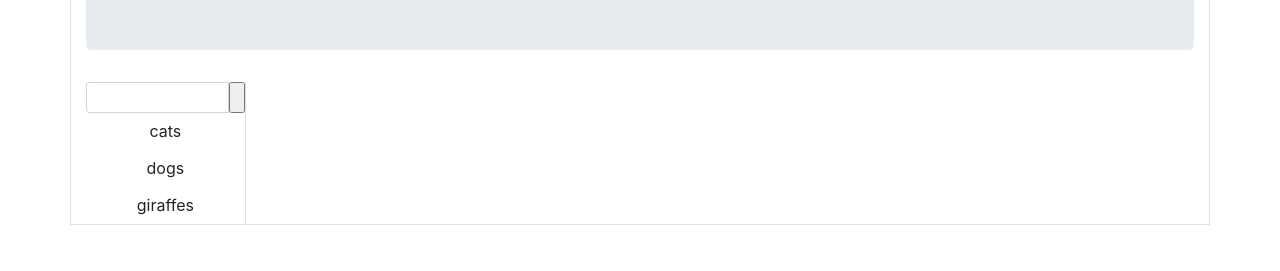
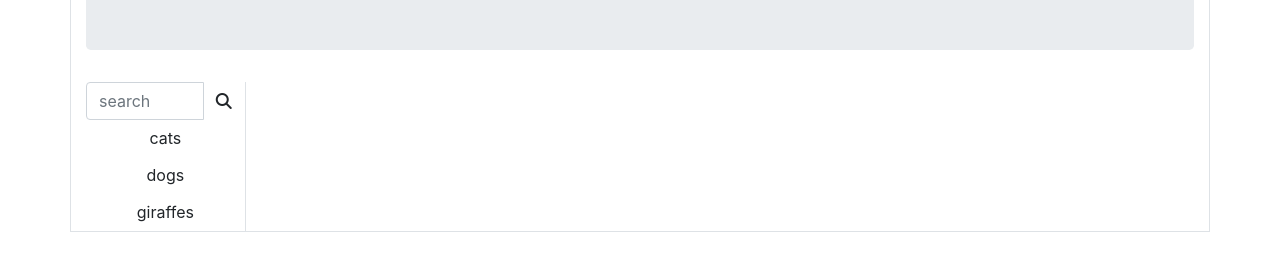
Before and after one commit to bcandyman/GifTastic, a plain HTML site: page index copy.html in a window 1280 px wide. Shown: the part 125-396 px from the top of the page. Drawn offline with nearby package versions, Linux system fonts and the light colour scheme.

Commit message:
Added form tag to search field. Added search icon to search button.

```diff
--- a/index copy.html
+++ b/index copy.html
@@ -24,17 +24,16 @@
 			<div class="jumbotron"><h2>GifTastic!!</h2></div>
 			<div class="row">
 				<div class="col-2">
+
 					<div class="btn-group-vertical topics border-right" role="group">
-						<div class="input-group input-group-sm">
-							<input
-								id="search-string"
-								type="text"
-								class="form-control"
-								aria-label="Sizing example input"
-								aria-describedby="inputGroup-sizing-sm"
-							/>
-							<input id="addItem" type="button" />
-						</div>
+                        <form>
+                            <div class="input-group">
+                                <input type="text" class="form-control" id="search-string" placeholder="search" aria-label="Recipient's username" aria-describedby="button-addon2">
+                                <div class="input-group-append">
+                                    <button class="btn fas fa-search btn-customize" id="addItem" type="button"></button>
+                                </div>
+                            </div>
+                        </form>
 					</div>
 				</div>
 				<div class="col-10">
```
